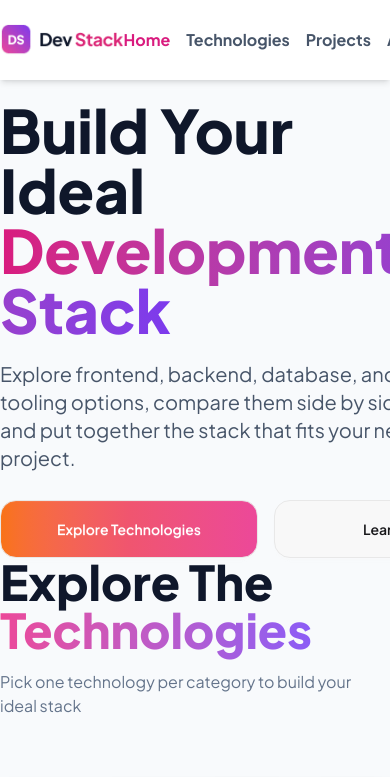
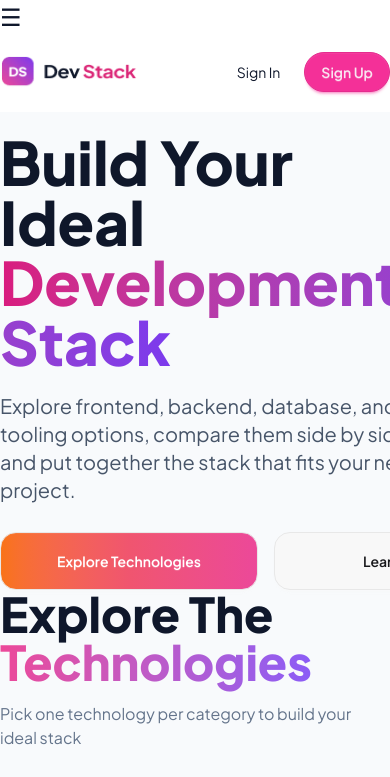
Before and after one commit to hafizul1997/Assignment05, a React (Vite) app: page / in a window 390 px wide. Shown: the top 777 px of the page. Built offline with nearby package versions, Linux system fonts and the light colour scheme.

Commit message:
Fix navber with max width

```diff
--- a/src/Components/Nav.tsx
+++ b/src/Components/Nav.tsx
@@ -8,10 +8,14 @@ const Nav = () => {
     }
     return (
 
-            <nav className='sticky top-0 z-50  bg-white shadow-md'>
+            <nav className='sticky top-0 z-50  bg-white  max-w-[1280px] mx-auto'>
+
+                <button className="text-2xl lg:hidden">
+                 ☰
+    </button>
                 <div className='mx-auto max-w-[1280px] items-center flex justify-between  h-[80px] '>
                 <img src={Logo} alt="Dev Stack Logo" className='h-[32px] w-[137px]' />
-                <ul className=' flex  justify-between gap-4 text-[#475569]  font-bold'>
+                <ul className='text-[#475569] hidden  justify-between gap-8  lg:flex '>
                   <ul className="flex gap-4 text-[#475569]">
                          <li className="text-[#d91b7e]">Home</li>
                         <li className="hover:text-[#d91b7e]">Technologies</li>
@@ -21,11 +25,12 @@ const Nav = () => {
                   </ul>
                 </ul>
                 <div className='flex  justify-between gap-2'>
-    <button onClick={()=>activeHandleButton("Sign In")} className={`px-4 py-2 ${(buttonType === "Sign In")? "btn btn-secondary" : ""} rounded-full`}>Sign In</button>
-   <button onClick={()=> activeHandleButton("Sign Up")} className={`px-4 py-2 ${(buttonType ==="Sign Up")? "btn btn-secondary" : ""} rounded-full`}>Sign Up</button>
+    <button onClick={()=>activeHandleButton("Sign In")} className={`px-4 py-2 text-sm ${(buttonType === "Sign In")? "btn btn-secondary" : ""} rounded-full`}>Sign In</button>
+   <button onClick={()=> activeHandleButton("Sign Up")} className={`px-4 py-2  text-sm ${(buttonType ==="Sign Up")? "btn btn-secondary" : ""} rounded-full`}>Sign Up</button>
                 </div>
             </div>
     </nav>
+
     );
 };
 
--- a/src/Components/TechnologyCard.tsx
+++ b/src/Components/TechnologyCard.tsx
@@ -61,7 +61,7 @@ const TechnologyCard = ({
 
     <div className="card-actions justify-center mt-3">
       <button onClick={handleSelectedButton} className={`btn ${
-    isSelected ? "bg-pink-400 text-pink-800" : "bg-black"} w-[250px] text-white`} disabled={isSelected}>   {isSelected ?  "✓ Added to Stack" : "Add to Stack" }</button>
+    isSelected ? "bg-pink-400 text-pink-800" : "bg-black text-white"} w-[250px] text-white`} disabled={isSelected}>   {isSelected ?  "✓ Added to Stack" : "Add to Stack" }</button>
     </div>
   </div>
 </div>
--- a/src/index.css
+++ b/src/index.css
@@ -6,3 +6,21 @@ body {
   @apply bg-slate-50 text-slate-900;
   font-family: "Plus Jakarta Sans", sans-serif;
 }
+@layer utilities {
+  .brand-gradient {
+    @apply bg-gradient-to-r from-orange-500 via-pink-500 to-violet-500;
+  }
+
+  .brand-gradient-text {
+    @apply bg-gradient-to-r from-orange-500 via-pink-500 to-violet-500
+           bg-clip-text text-transparent;
+  }
+
+  .brand-gradient-border {
+    position: relative;
+    border: 1px solid transparent;
+    background:
+      linear-gradient(white, white) padding-box,
+      linear-gradient(to right, #f97316, #ec4899, #8b5cf6) border-box;
+  }
+}
```
